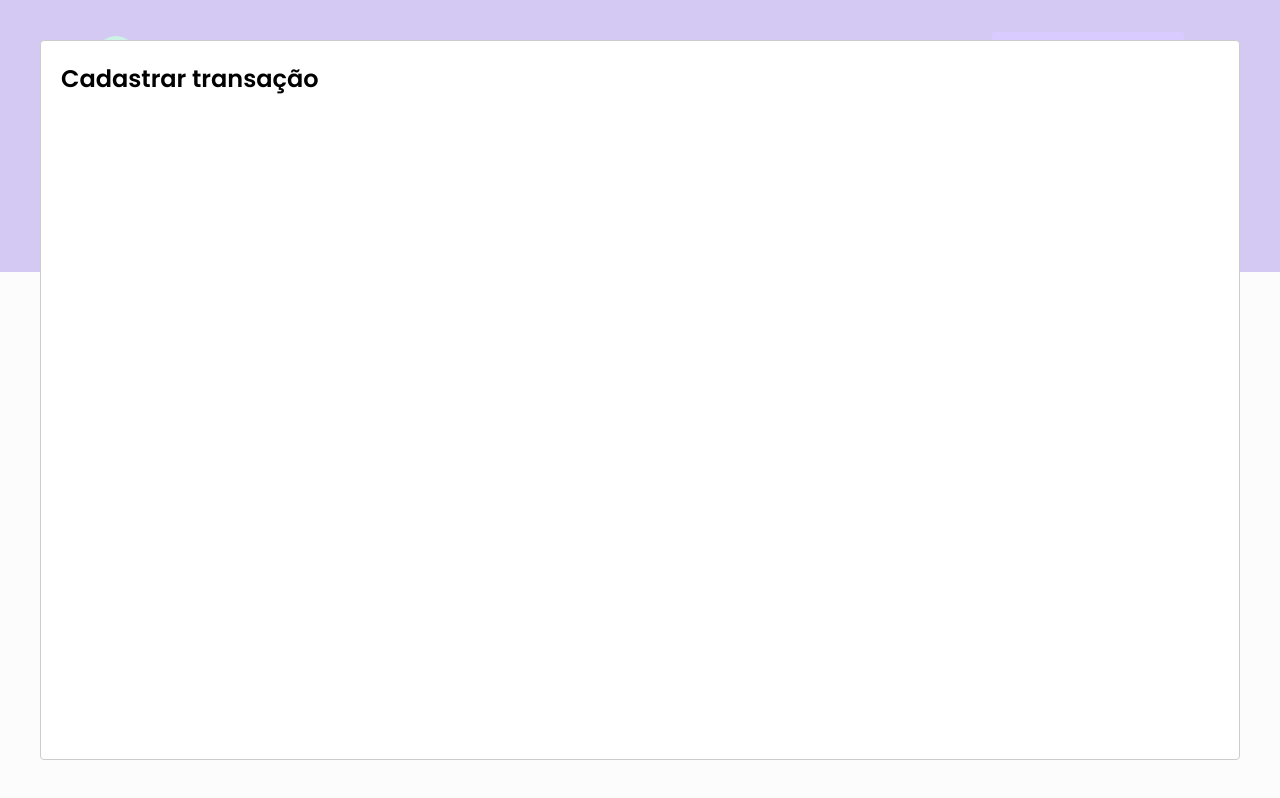
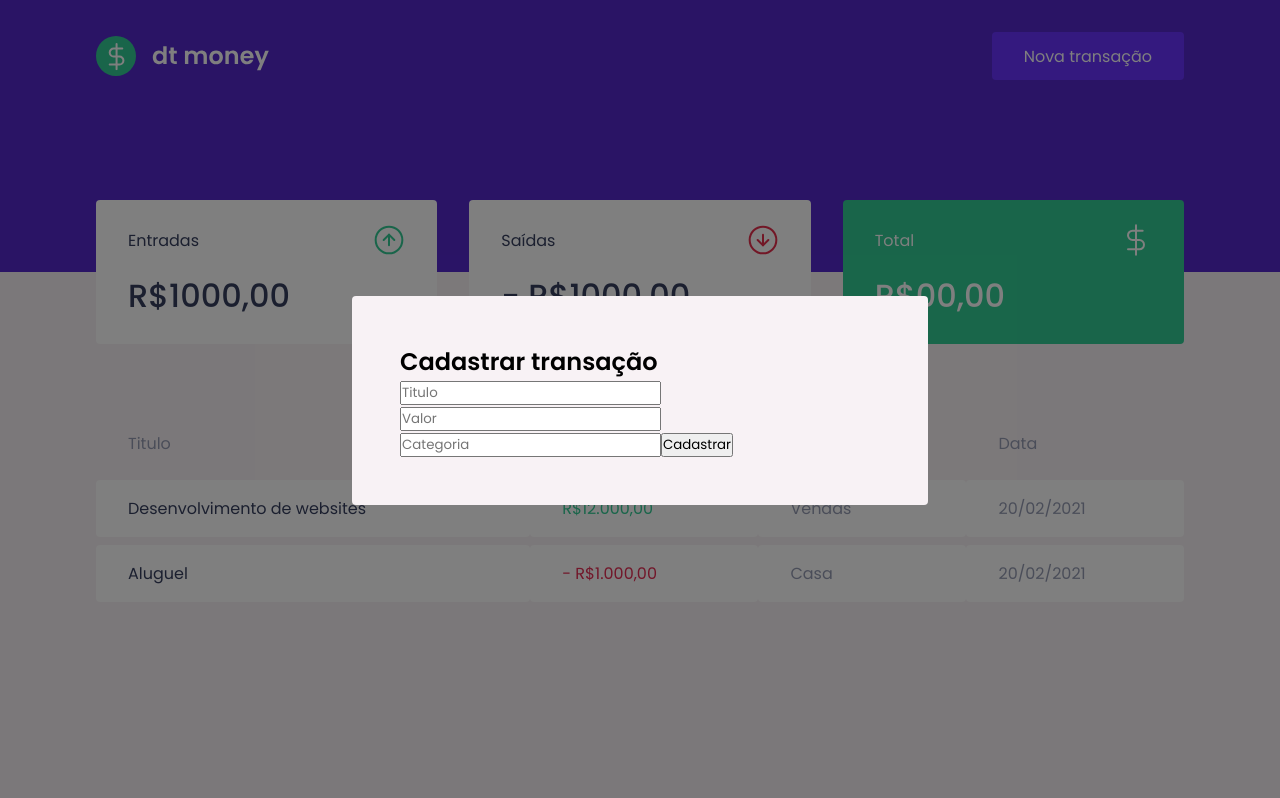
Before and after one commit to Alexssmusica/02-dtmoney, a React (Create React App) app: page / in a window 1280 px wide. Both pictures are taken after a click on the button "Nova transação". Built offline with nearby package versions, Linux system fonts and the light colour scheme; no server answers; what miragejs would draw is missing.

Commit message:
Estrutura do formulário

```diff
--- a/src/components/NewTransactionModal/index.tsx
+++ b/src/components/NewTransactionModal/index.tsx
@@ -1,4 +1,5 @@
 import Modal from "react-modal";
+import { Container } from "./styles";
 
 interface NewTransactionModalProps {
 	isOpen: boolean;
@@ -11,8 +12,22 @@
 		<Modal
 			isOpen={isOpen}
 			onRequestClose={onRequestClose}
+			overlayClassName="react-modal-overlay"
+			className="react-modal-content"
 		>
-			<h2>Cadastrar transação</h2>
+			<Container>
+				<h2>Cadastrar transação</h2>
+
+				<input placeholder="Titulo" />
+
+				<input type="number" placeholder="Valor" />
+
+				<input placeholder="Categoria" />
+
+				<button type="submit">
+					Cadastrar
+				</button>
+			</Container>
 		</Modal>
 	)
 }
--- a/src/components/NewTransactionModal/styles.ts
+++ b/src/components/NewTransactionModal/styles.ts
@@ -1,4 +1,4 @@
 import styled from "styled-components";
 
 
-export const Container = styled.div``
+export const Container = styled.form``
--- a/src/styles/global.ts
+++ b/src/styles/global.ts
@@ -51,4 +51,27 @@
 		cursor: not-allowed;
 	}
 
+	.react-modal-overlay {
+		background-color: rgba(0, 0, 0, 0.5);
+		position: fixed;
+		bottom: 0;
+		left: 0;
+		right: 0;
+		top: 0;
+
+		display: flex;
+		align-items: center;
+		justify-content: center;
+	}
+
+	.react-modal-content {
+		width: 100%;
+		max-width: 576px;
+		background-color: var(--background);
+		padding: 3rem;
+		position: relative;
+		border-radius: 0.25rem;
+
+	}
+
 `
```
